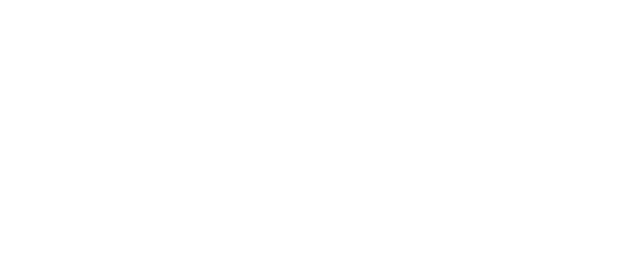
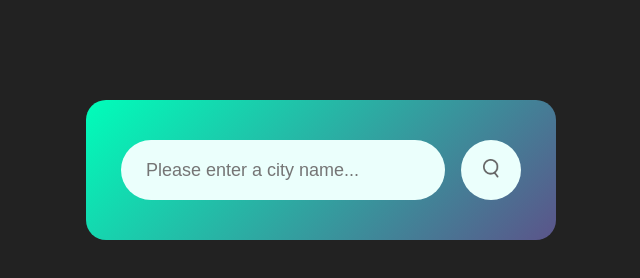
Before and after one commit to sushant-dasuri/Javascript-beginner-projects, a plain HTML site: page weather-app/index.html in a window 1280 px wide. Shown: the whole page, without its empty margins (319-959 px from the left). Drawn offline with Linux system fonts and the light colour scheme; files that its build step writes are made by us from their sources.

Commit message:
Added code for search and input

```diff
--- a/weather-app/css/styles.css
+++ b/weather-app/css/styles.css
@@ -0,0 +1,62 @@
+* {
+    margin: 0px;
+    padding: 0px;
+    box-sizing: border-box;
+    font-family: 'Poppins', sans-serif;
+}
+
+body {
+    background: #222;
+}
+
+.card {
+    width: 90%;
+    max-width: 470px;
+    background: linear-gradient(135deg, #00feba, #5b548a);
+    color: #fff;
+    margin: 100px auto 0;
+    border-radius: 20px;
+    padding: 40px 35px;
+    text-align: center;
+}
+
+
+.search {
+    width: 100%;
+    display: flex;
+    align-items: center;
+    justify-content: space-between;
+}
+
+
+.search form {
+   display: flex;
+   width: 100%;
+}
+
+.search input{
+    border: 0;
+    outline: 0;
+    background: #ebfffc;
+    color: #555;
+    padding: 10px 25px;
+    height: 60px;
+    border-radius: 30px;
+    font-size: 18px;
+    flex: 1;
+    margin-right: 16px;
+}
+
+.search button {
+     border: 0;
+    outline: 0;
+    background: #ebfffc;
+    border-radius: 50%;
+    width: 60px;
+    height: 60px;
+    cursor: pointer;
+}
+
+.search button img {
+    width: 16px;
+}
--- a/weather-app/index.html
+++ b/weather-app/index.html
@@ -4,8 +4,15 @@
     <meta charset="UTF-8">
     <meta name="viewport" content="width=device-width, initial-scale=1.0">
     <title>Weather App</title>
-    <link rel="stylesheet" href="styles.css">
+    <link rel="stylesheet" href="css/styles.css">
 </head>
 <body>
-
+    <main class="card">
+        <search class="search">
+            <form>
+                <input type="text" placeholder="Please enter a city name..." spellcheck="false">
+                <button><img src="img/search.png" alt="search-icon" /></button>
+            </form>
+        </search>
+    </main>
 </body>
```
